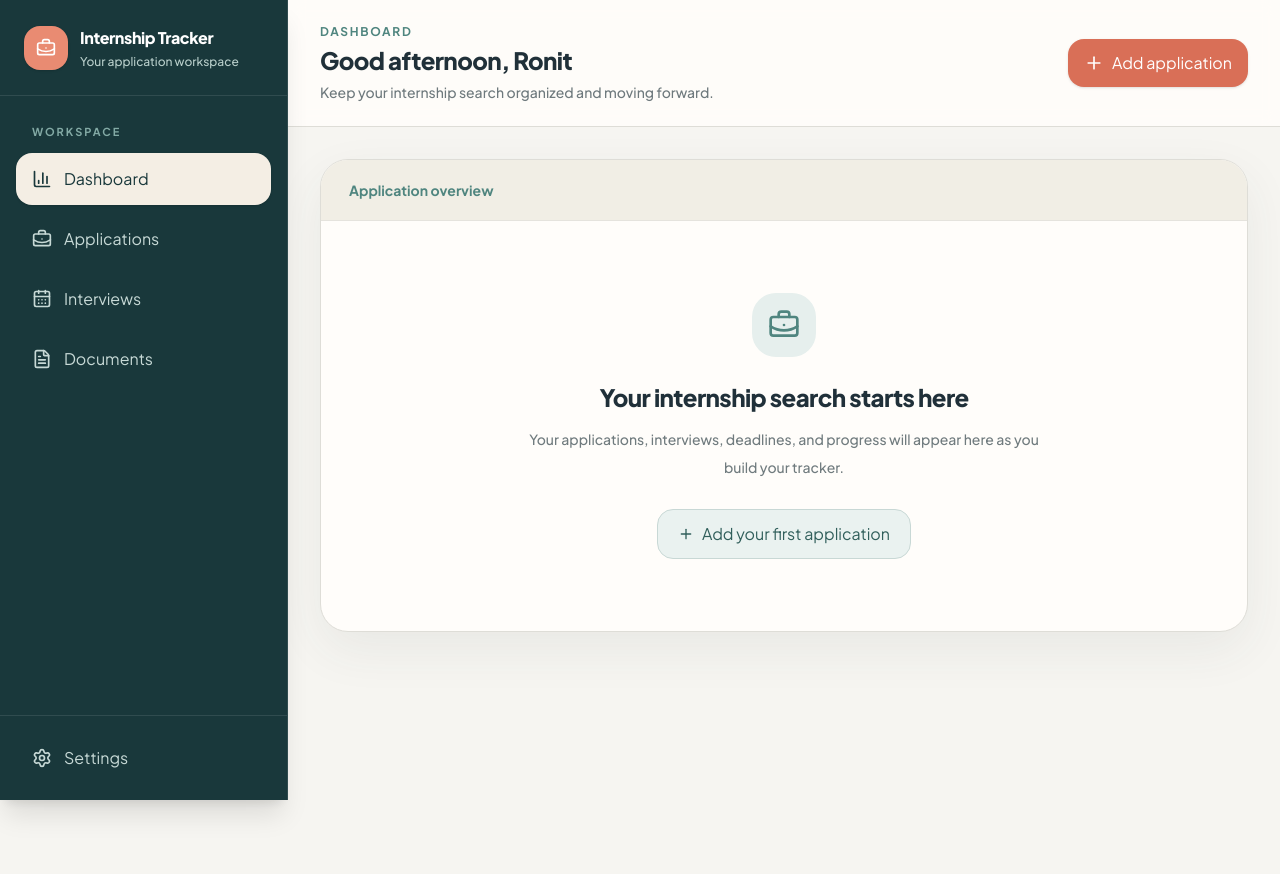
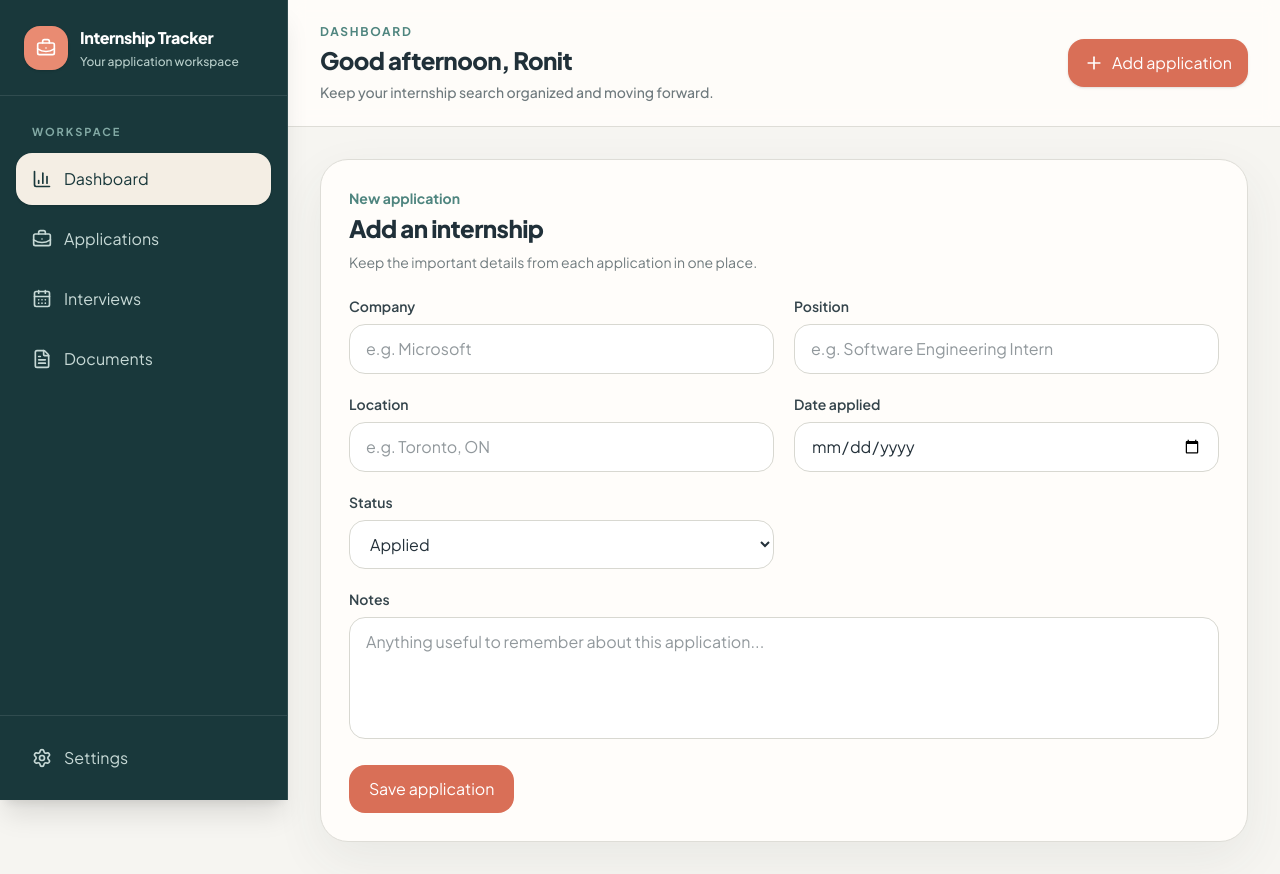
Before and after one commit to ronitbhanot4/internship-tracker, a React (Vite) app: page / in a window 1280 px wide. Before the commit the page ends 800 px from the top, so only its background shows below. Built offline with nearby package versions, Linux system fonts and the light colour scheme.

Commit message:
Add application form

```diff
--- a/src/App.tsx
+++ b/src/App.tsx
@@ -159,35 +159,105 @@ function App() {
         </header>
 
         <div className="mx-auto max-w-7xl px-5 py-8 sm:px-8">
-          <section className="overflow-hidden rounded-[28px] border border-[#deddd7] bg-[#fffdfa] shadow-[0_18px_50px_rgba(54,70,70,0.07)]">
-            <div className="border-b border-[#e5e3dd] bg-[#f1eee5] px-7 py-5">
+          <section className="rounded-[28px] border border-[#deddd7] bg-[#fffdfa] p-7 shadow-[0_18px_50px_rgba(54,70,70,0.07)]">
+  <div className="mb-6">
     <p className="text-sm font-bold text-[#4f857f]">
-                Application overview
+      New application
+    </p>
+
+    <h2 className="mt-1 text-2xl font-extrabold tracking-tight text-[#203039]">
+      Add an internship
+    </h2>
+
+    <p className="mt-2 text-sm text-[#707b7e]">
+      Keep the important details from each application in one place.
     </p>
   </div>
 
-            <div className="px-7 py-14 text-center sm:py-18">
-              <div className="mx-auto flex h-16 w-16 items-center justify-center rounded-3xl bg-[#e6efed]">
-                <BriefcaseBusiness className="h-8 w-8 text-[#4f857f]" />
+  <form className="grid gap-5 sm:grid-cols-2">
+    <div>
+      <label className="mb-2 block text-sm font-semibold text-[#34444b]">
+        Company
+      </label>
+
+      <input
+        type="text"
+        placeholder="e.g. Microsoft"
+        className="w-full rounded-2xl border border-[#d8d8d1] bg-white px-4 py-3 outline-none transition focus:border-[#4f857f] focus:ring-4 focus:ring-[#4f857f]/10"
+      />
     </div>
 
-              <h2 className="mt-6 text-2xl font-extrabold tracking-tight text-[#203039]">
-                Your internship search starts here
-              </h2>
+    <div>
+      <label className="mb-2 block text-sm font-semibold text-[#34444b]">
+        Position
+      </label>
 
-              <p className="mx-auto mt-3 max-w-lg text-sm font-medium leading-7 text-[#707b7e]">
-                Your applications, interviews, deadlines, and progress
-                will appear here as you build your tracker.
-              </p>
+      <input
+        type="text"
+        placeholder="e.g. Software Engineering Intern"
+        className="w-full rounded-2xl border border-[#d8d8d1] bg-white px-4 py-3 outline-none transition focus:border-[#4f857f] focus:ring-4 focus:ring-[#4f857f]/10"
+      />
+    </div>
 
+    <div>
+      <label className="mb-2 block text-sm font-semibold text-[#34444b]">
+        Location
+      </label>
+
+      <input
+        type="text"
+        placeholder="e.g. Toronto, ON"
+        className="w-full rounded-2xl border border-[#d8d8d1] bg-white px-4 py-3 outline-none transition focus:border-[#4f857f] focus:ring-4 focus:ring-[#4f857f]/10"
+      />
+    </div>
+
+    <div>
+      <label className="mb-2 block text-sm font-semibold text-[#34444b]">
+        Date applied
+      </label>
+
+      <input
+        type="date"
+        className="w-full rounded-2xl border border-[#d8d8d1] bg-white px-4 py-3 outline-none transition focus:border-[#4f857f] focus:ring-4 focus:ring-[#4f857f]/10"
+      />
+    </div>
+
+    <div>
+      <label className="mb-2 block text-sm font-semibold text-[#34444b]">
+        Status
+      </label>
+
+      <select
+        className="w-full rounded-2xl border border-[#d8d8d1] bg-white px-4 py-3 outline-none transition focus:border-[#4f857f] focus:ring-4 focus:ring-[#4f857f]/10"
+      >
+        <option>Applied</option>
+        <option>Interview</option>
+        <option>Offer</option>
+        <option>Rejected</option>
+      </select>
+    </div>
+
+    <div className="sm:col-span-2">
+      <label className="mb-2 block text-sm font-semibold text-[#34444b]">
+        Notes
+      </label>
+
+      <textarea
+        rows={4}
+        placeholder="Anything useful to remember about this application..."
+        className="w-full resize-none rounded-2xl border border-[#d8d8d1] bg-white px-4 py-3 outline-none transition focus:border-[#4f857f] focus:ring-4 focus:ring-[#4f857f]/10"
+      />
+    </div>
+
+    <div className="sm:col-span-2">
       <button
-                type="button"
-                className="mt-7 inline-flex items-center gap-2 rounded-2xl border border-[#c8d8d5] bg-[#eaf2f0] px-5 py-3 text-sm font-bold text-[#315f5b] transition hover:-translate-y-0.5 hover:bg-[#dcebe8]"
+        type="submit"
+        className="rounded-2xl bg-[#d96f57] px-5 py-3 text-sm font-bold text-white transition hover:bg-[#c95f49]"
       >
-                <Plus className="h-4 w-4" />
-                Add your first application
+        Save application
       </button>
     </div>
+  </form>
 </section>
         </div>
       </main>
```
Lines whose indentation alone changed are shown as unchanged.
